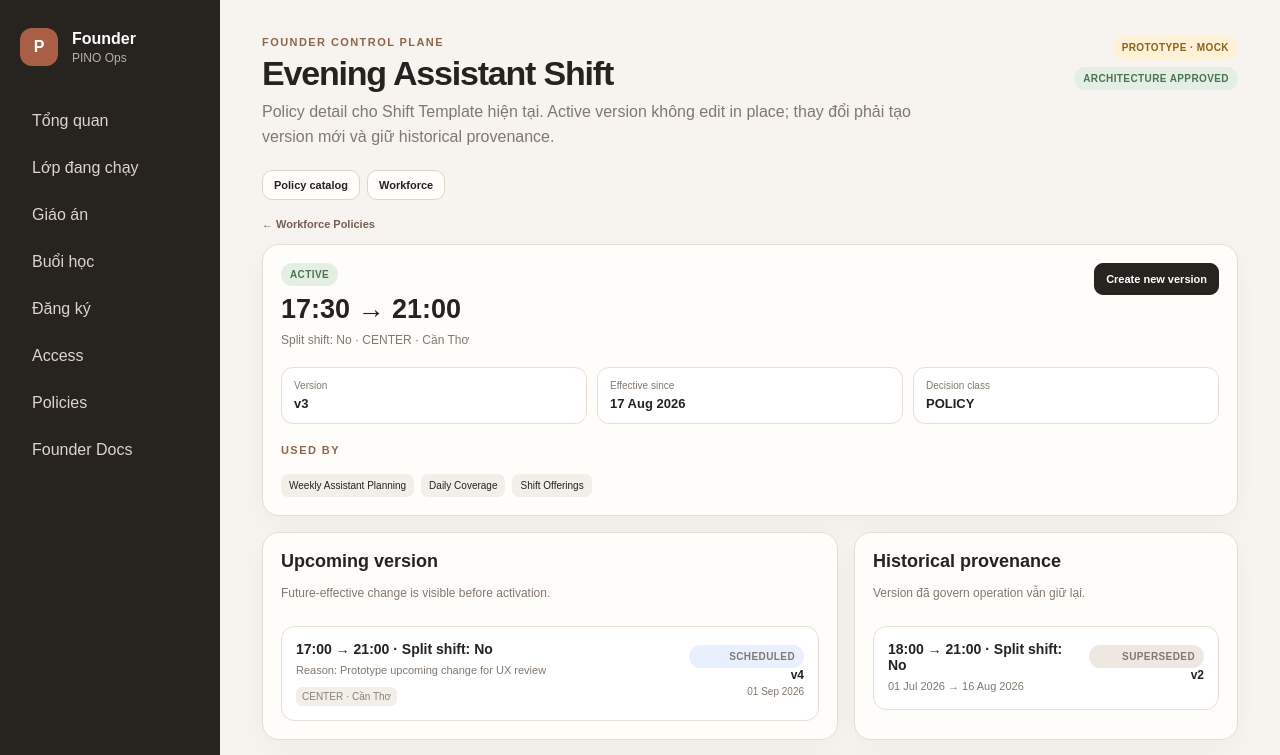
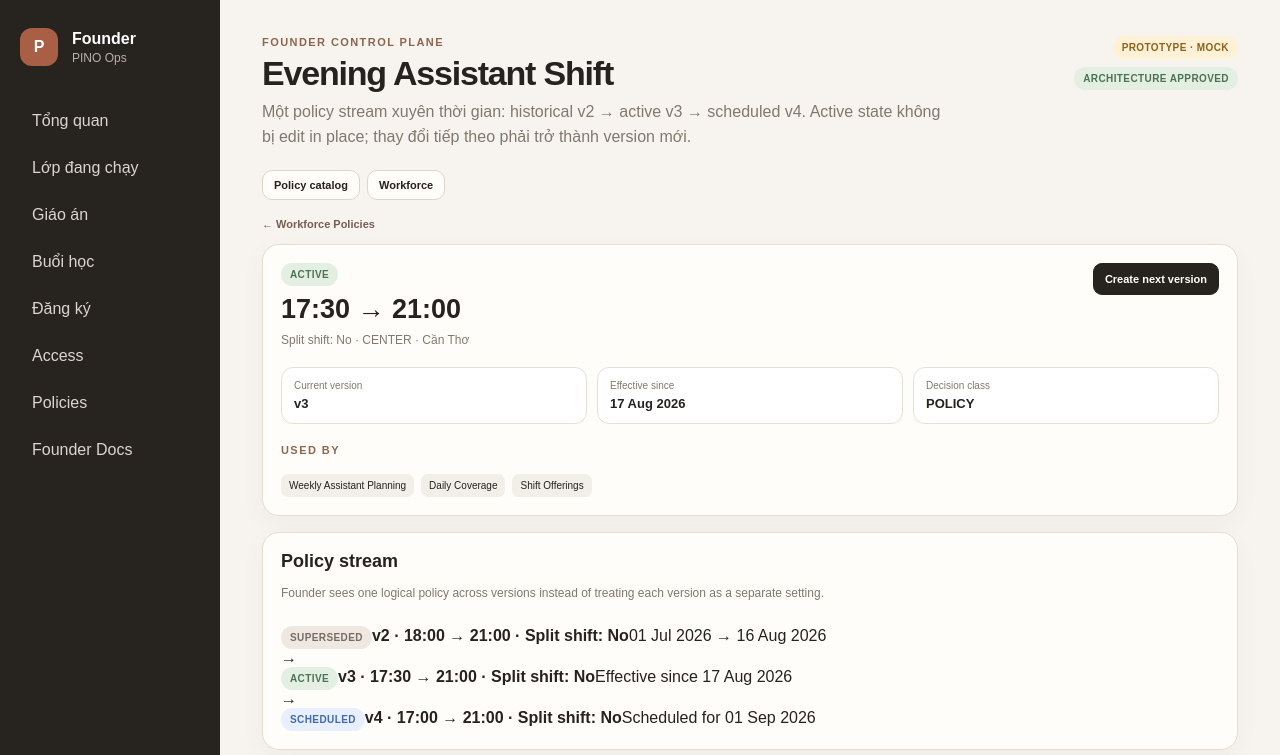
Before and after one commit to vmtct/pino-team-os, a Next.js app: page /founder/policies/workforce/evening-shift in a window 1280 px wide. Shown: the top 755 px of the page. Built offline with nearby package versions, Linux system fonts and the light colour scheme.

Commit message:
prototype: clarify policy stream and next-version action

```diff
--- a/app/founder/policies/workforce/evening-shift/page.tsx
+++ b/app/founder/policies/workforce/evening-shift/page.tsx
@@ -7,16 +7,16 @@ export default function EveningShiftPolicyPage(){
   const current = workforcePolicies.find(policy => policy.id === "pa-evening-shift-v3")!;
   const upcoming = workforcePolicies.find(policy => policy.id === "pa-evening-shift-v4")!;
   const history = workforcePolicies.find(policy => policy.id === "pa-evening-shift-v2")!;
-  return <PolicyShell title="Evening Assistant Shift" subtitle="Policy detail cho Shift Template hiện tại. Active version không edit in place; thay đổi phải tạo version mới và giữ historical provenance.">
+  return <PolicyShell title="Evening Assistant Shift" subtitle="Một policy stream xuyên thời gian: historical v2 → active v3 → scheduled v4. Active state không bị edit in place; thay đổi tiếp theo phải trở thành version mới.">
     <Link className={styles.back} href="/founder/policies/workforce">← Workforce Policies</Link>
 
     <section className={styles.panel}>
       <div className={styles.detailHead}>
         <div><PolicyStatusBadge status={current.status}/><h2 style={{marginTop:8}}>17:30 → 21:00</h2><p>Split shift: No · {current.target}</p></div>
-        <Link className={styles.button} href="/founder/policies/workforce/evening-shift/new">Create new version</Link>
+        <Link className={styles.button} href="/founder/policies/workforce/evening-shift/new">Create next version</Link>
       </div>
       <div className={styles.facts}>
-        <div className={styles.fact}><span>Version</span><strong>v{current.version}</strong></div>
+        <div className={styles.fact}><span>Current version</span><strong>v{current.version}</strong></div>
         <div className={styles.fact}><span>Effective since</span><strong>{current.effectiveFrom}</strong></div>
         <div className={styles.fact}><span>Decision class</span><strong>POLICY</strong></div>
       </div>
@@ -26,9 +26,32 @@ export default function EveningShiftPolicyPage(){
       </div>
     </section>
 
+    <section className={`${styles.panel} ${styles.sectionGap}`}>
+      <div className={styles.panelHeader}><div><h2>Policy stream</h2><p>Founder sees one logical policy across versions instead of treating each version as a separate setting.</p></div></div>
+      <div className={styles.versionFlow}>
+        <div className={styles.versionNode}>
+          <PolicyStatusBadge status={history.status}/>
+          <strong>v{history.version} · {history.summary}</strong>
+          <span>{history.effectiveFrom} → {history.effectiveUntil}</span>
+        </div>
+        <span className={styles.versionArrow}>→</span>
+        <div className={`${styles.versionNode} ${styles.versionNodeCurrent}`}>
+          <PolicyStatusBadge status={current.status}/>
+          <strong>v{current.version} · {current.summary}</strong>
+          <span>Effective since {current.effectiveFrom}</span>
+        </div>
+        <span className={styles.versionArrow}>→</span>
+        <div className={styles.versionNode}>
+          <PolicyStatusBadge status={upcoming.status}/>
+          <strong>v{upcoming.version} · {upcoming.summary}</strong>
+          <span>Scheduled for {upcoming.effectiveFrom}</span>
+        </div>
+      </div>
+    </section>
+
     <section className={`${styles.workspace} ${styles.sectionGap}`}>
       <div className={styles.panel}>
-        <div className={styles.panelHeader}><div><h2>Upcoming version</h2><p>Future-effective change is visible before activation.</p></div></div>
+        <div className={styles.panelHeader}><div><h2>Upcoming change</h2><p>Future-effective change is visible before activation and never silently rewrites the current version.</p></div></div>
         <div className={styles.policyRow}>
           <div><h3>{upcoming.summary}</h3><p>Reason: {upcoming.changeReason}</p><div className={styles.meta}><span className={styles.tag}>{upcoming.target}</span></div></div>
           <div className={styles.policyRight}><PolicyStatusBadge status={upcoming.status}/><strong>v{upcoming.version}</strong><span>{upcoming.effectiveFrom}</span></div>
```
